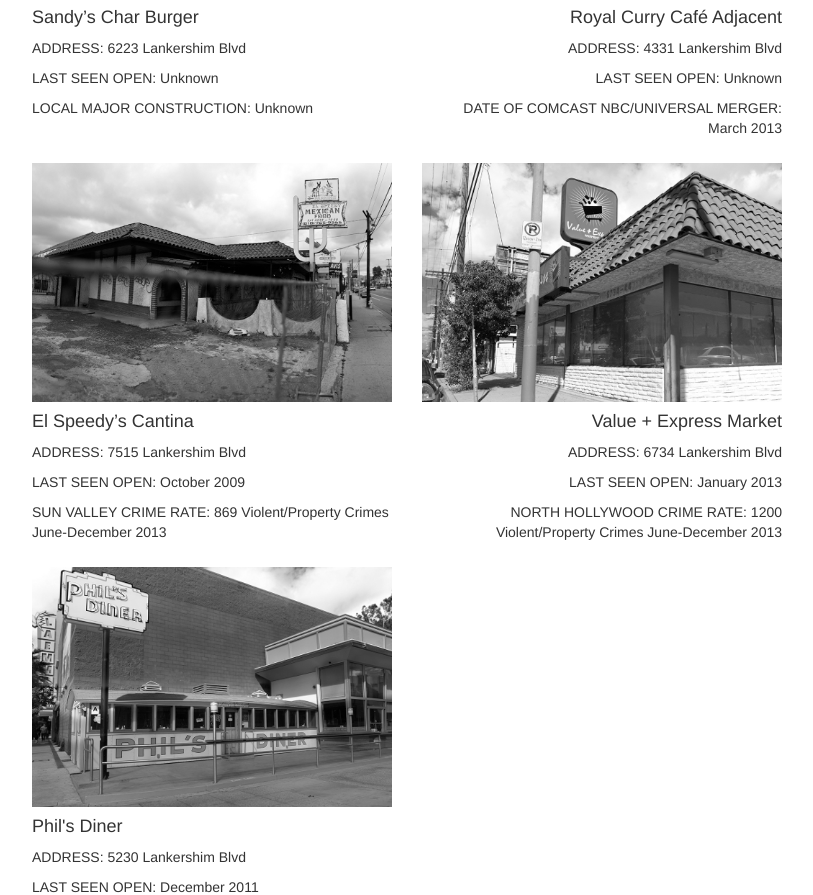
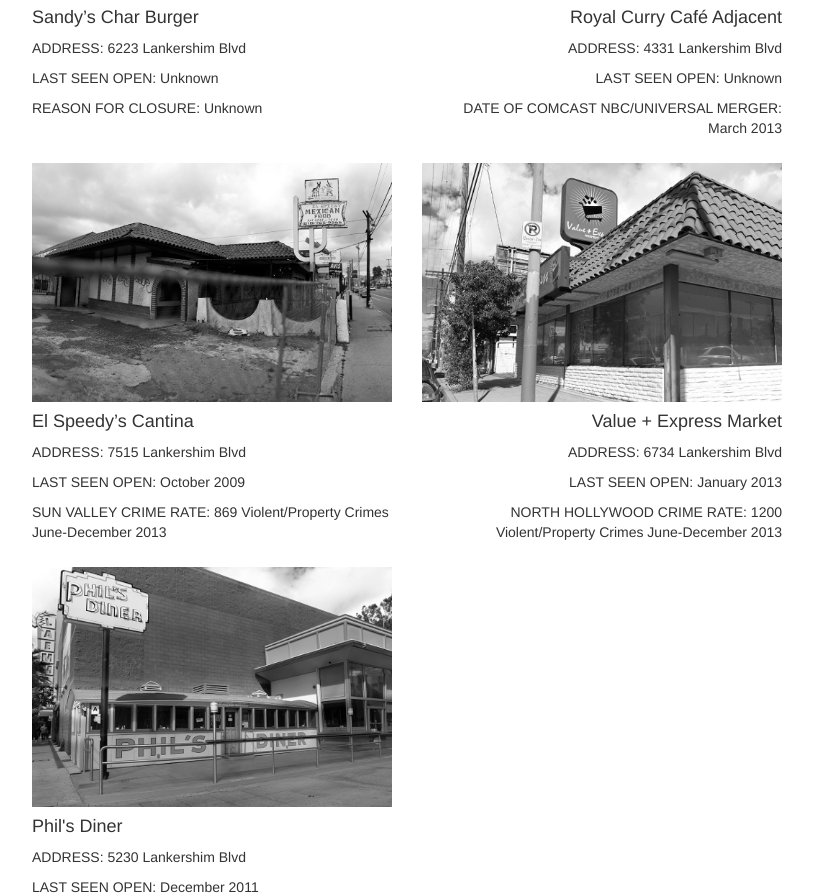
Before and after one commit to wrought/adamsenate-simple-site, a plain HTML site: page index.html in a window 1280 px wide. Shown: the part 2033-2928 px from the top of the page, without its empty margins (233-1046 px from the left). Drawn offline with Linux system fonts and the light colour scheme.

Commit message:
updates sandy's char burger

```diff
--- a/index.html
+++ b/index.html
@@ -128,7 +128,7 @@
               <h4>Sandy’s Char Burger</h4>
               <p>ADDRESS: 6223 Lankershim Blvd</p>
               <p>LAST SEEN OPEN: Unknown</p>
-              <p>LOCAL MAJOR CONSTRUCTION: Unknown</p>
+              <p>REASON FOR CLOSURE: Unknown</p>
            </div>
           </div>
           <div class="col-md-4 text-right">
```
